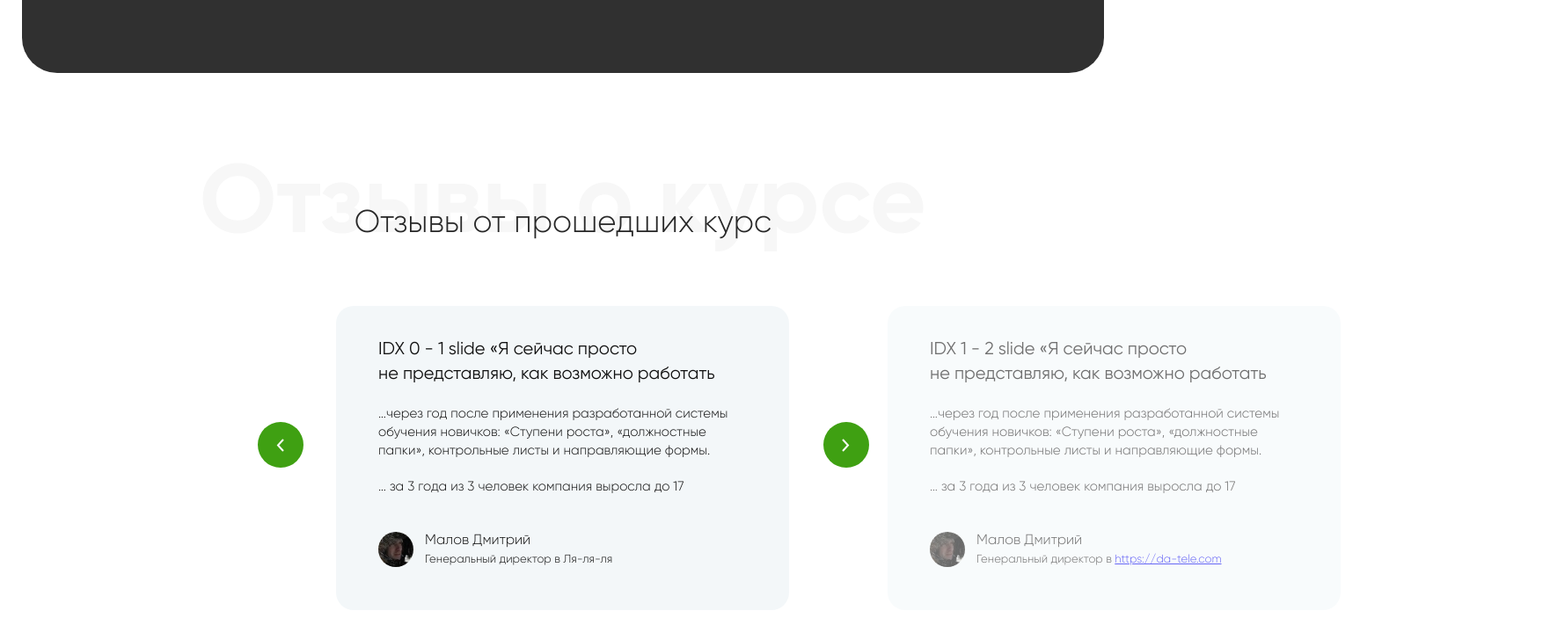
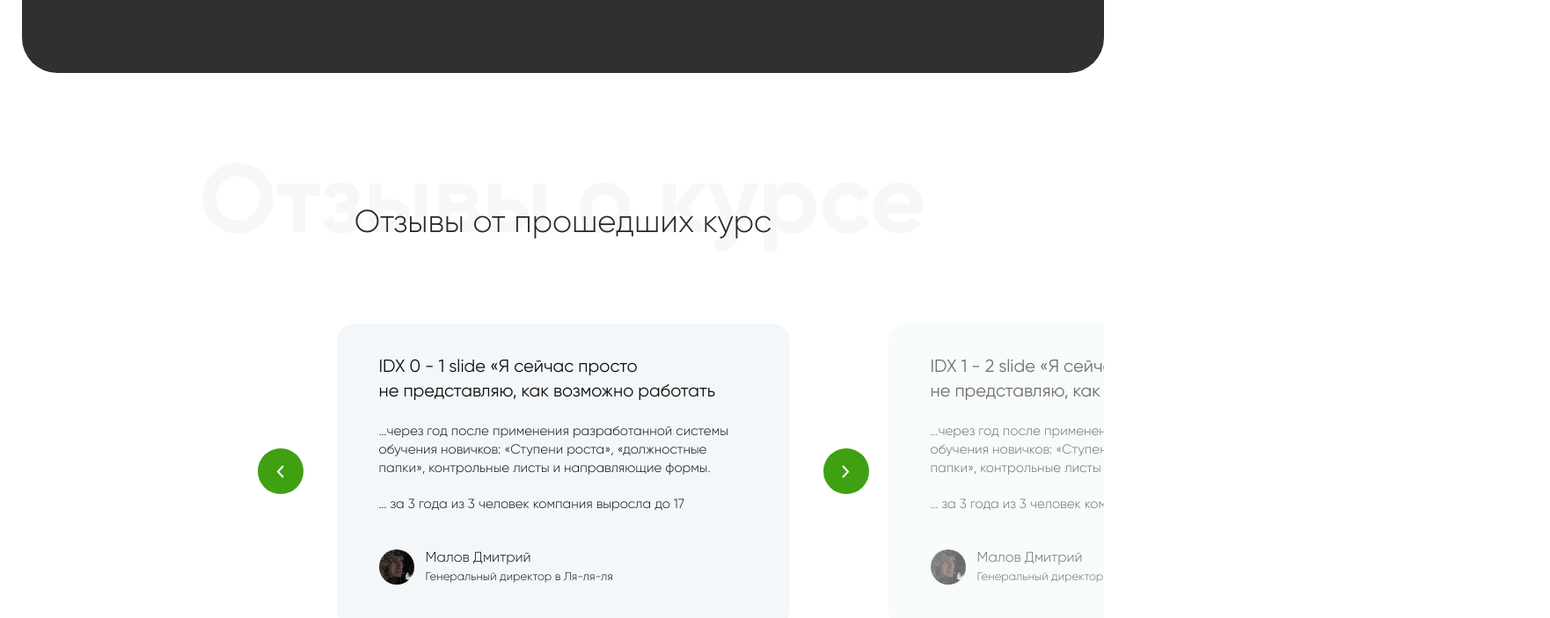
Before and after one commit to Slav4ik888/osnova-landing, a plain HTML site: page index.html in a window 1280 px wide. Both pictures are taken after a click on the element 318 px from the left and 9180 px from the top of the page. Shown: the part 8674-9377 px from the top of the page at 88% size, 1762 px wide, since content can reach past the window. Drawn offline with Linux system fonts and the light colour scheme.

Commit message:
fix 11 section slider

```diff
--- a/css/section11.css
+++ b/css/section11.css
@@ -32,12 +32,12 @@
 }
 .s11-lister-left {
   position: absolute;
-  top: calc(50% - 26px);
+  top: calc(50% - 56px);
   left: calc(50% - (515px / 2) - 64px - 26px);
 }
 .s11-lister-right {
   position: absolute;
-  top: calc(50% - 26px);
+  top: calc(50% - 56px);
   left: calc(50% + (515px / 2) + 64px - 26px);
 }
 
@@ -45,18 +45,15 @@
 .s11-slider-box {
   position: relative;
   height: 400px;
+  overflow-x: hidden;
+  margin-top: 60px;
 }
 
 .s11-slider {
-  position: absolute;
-  top: 40px;
-  left: calc((1770px - 1230px) / 2 * (-1));
   display: flex;
   align-items: center;
-  /* justify-content: space-between; */
-  width: 1770px;
+  width: 100%;
   height: 350px;
-  overflow-x: hidden;
 }
 
 .s11-slide {
--- a/css/section9.css
+++ b/css/section9.css
@@ -11,6 +11,7 @@
   position: absolute;
   bottom: 0px;
   left: 0px;
+  max-width: 100%;
   z-index: 10;
 }
 
--- a/index.html
+++ b/index.html
@@ -615,7 +615,7 @@
   </div>
 
 
-  <div class=" section8">
+  <div class="container section8">
     <div class="s8-rectangle"></div>
     <div class="title-cnt">
       <div class="title-substrate colorEDF3F5">Состав курса</div>
@@ -735,6 +735,9 @@
     </div>
   </div>
 
+
+
+
   <div class="container" style="height: 100px">
   </div>
 
@@ -742,5 +745,5 @@
 </html>
 
 <!--
-  git add . && git commit -m "end 11 section" && git push origin master
+  git add . && git commit -m "fix 11 section slider" && git push origin master
  -->
--- /dev/null
+++ b/scripts/slides/calculates.js
@@ -0,0 +1,25 @@
+import { MAIN_SLIDE_WITH_SPACE_WIDTH, SLIDE_LENGTH, SPACE_BETWEEN, MAX_WIDTH, CLIENT_WIDTH, slidesCount, cl } from './config.js';
+console.log('MAIN_SLIDE_WITH_SPACE_WIDTH: ', MAIN_SLIDE_WITH_SPACE_WIDTH);
+
+
+export const getShiftLeft = () => {
+
+  let marginLeft = ``;
+  let width = ``;
+
+
+  if (CLIENT_WIDTH >= MAX_WIDTH) { // 1333 > 1230
+    const remainderForOneSide = (MAX_WIDTH - MAIN_SLIDE_WITH_SPACE_WIDTH) / 2; // 1230 - 851 = 379 / 2 = 190
+    const shift = SLIDE_LENGTH - remainderForOneSide; // 515 - 190
+
+    marginLeft = (-1) * shift + `px`;
+    width      = `calc(100% + ${shift}px)`;
+  }
+  else { // < 1230
+    const remainderForOneSide = (CLIENT_WIDTH - MAIN_SLIDE_WITH_SPACE_WIDTH) / 2 + SPACE_BETWEEN;
+    marginLeft = remainderForOneSide + `px`;
+    width      = `100%`;
+  }
+
+  return { marginLeft, width };
+};
--- a/scripts/slides/config.js
+++ b/scripts/slides/config.js
@@ -1,12 +1,20 @@
 import data from './data.js';
 
-export const slidesCount = data.length;
+export const slidesCount   = data.length;
+export const SLIDE_LENGTH  = 515;
+export const SPACE_BETWEEN = 112;
+export const SLIDE_WITH_SPACE_LENGTH     = SLIDE_LENGTH + SPACE_BETWEEN;
+export const MAIN_SLIDE_WITH_SPACE_WIDTH = SLIDE_LENGTH + SPACE_BETWEEN * 2;
 
-export const SLIDE_LENGTH = 627;
+export const MAX_WIDTH           = 1230;
+export const CLIENT_WIDTH        = document.documentElement.clientWidth;
+export const START_SLIDE         = CLIENT_WIDTH >= MAX_WIDTH ? 1 : 0;
+export const START_ACTIVE_LENGTH = CLIENT_WIDTH >= MAX_WIDTH ? SLIDE_WITH_SPACE_LENGTH : 0;
+
 /**
  * Расстояние в px для прокрутки до последнего слайда
  */
-export const LAST_SLIDE_LENGTH = (() => -SLIDE_LENGTH * (slidesCount - 1 - 1))();
+export const LAST_SLIDE_LENGTH = (-1) * SLIDE_WITH_SPACE_LENGTH * (slidesCount - 1 - START_SLIDE);
 
 export const cl = {
   slider   : `s11-slider`,
--- a/scripts/slides/index.js
+++ b/scripts/slides/index.js
@@ -1,31 +1,16 @@
-import getSlideHTML from './get-slide-html.js';
-import displaySlides from './display-slides.js';
-import data from './data.js';
 import { getNode, getNodes } from '../utils/display/index.js';
-import { SLIDE_LENGTH, LAST_SLIDE_LENGTH, slidesCount, cl } from './config.js';
+import { START_ACTIVE_LENGTH, START_SLIDE, SLIDE_WITH_SPACE_LENGTH, LAST_SLIDE_LENGTH, slidesCount, cl } from './config.js';
+import { disabled } from './disabled.js';
 import shiftSlides from './shift-slides.js';
-import { disabled } from './disabled.js';
+import initialize from './initialize.js';
 
-// INITIALIZE
 
 let
-  actSlideIdx = 1,
+  actSlideIdx = START_SLIDE,
   actLength   = 0;
 
-const $slider = getNode(`.${cl.slider}`);
-const slides = data?.map(item => getSlideHTML(item));
 
-const order = {
-  // prev   : 2,
-  first  : 0,
-  second : 1,
-  third  : 2,
-  // next   : 0
-};
-
-displaySlides($slider, slides, order);
-disabled(1, `remove`);
-
+initialize();
 const $allSlides = getNodes(`.${cl.slide}`);
 
 // LISTENER
@@ -40,13 +25,12 @@ $fbRightBtn.addEventListener(`click`, changeSlides);
 
 
 function changeSlides(e) {
-  let
-    direction = ``,
+  const
+    left = e.target.closest(`#left`),
     lastIdx = actSlideIdx;
 
 
-  if (e.target.closest(`#left`)) {
-    direction = `left`;
+  if (left) {
     actSlideIdx--;
 
     if (actSlideIdx < 0) {
@@ -54,19 +38,18 @@ function changeSlides(e) {
       actLength = LAST_SLIDE_LENGTH;
     }
     else {
-      actLength += SLIDE_LENGTH;
+      actLength += SLIDE_WITH_SPACE_LENGTH;
     }
   }
   else if (e.target.closest(`#right`)) {
-    direction = `right`;
     actSlideIdx++;
 
     if (actSlideIdx === slidesCount) {
       actSlideIdx = 0;
-      actLength = SLIDE_LENGTH;
+      actLength = START_ACTIVE_LENGTH;
     }
     else {
-      actLength -= SLIDE_LENGTH;
+      actLength -= SLIDE_WITH_SPACE_LENGTH;
     }
   }
 
--- /dev/null
+++ b/scripts/slides/initialize.js
@@ -0,0 +1,21 @@
+import { getNode } from '../utils/display/index.js';
+import getSlideHTML from './get-slide-html.js';
+import displaySlides from './display-slides.js';
+import data from './data.js';
+import { disabled } from './disabled.js';
+import { START_SLIDE, cl } from './config.js';
+import { getShiftLeft } from './calculates.js';
+
+
+export default function initialize() {
+
+  const $slider = getNode(`.${cl.slider}`);
+  const { marginLeft, width } = getShiftLeft();
+  $slider.style.width      = width;
+  $slider.style.marginLeft = marginLeft;
+
+  const slides = data?.map(item => getSlideHTML(item));
+
+  displaySlides($slider, slides);
+  disabled(START_SLIDE, `remove`);
+}
```
Also changed, not shown: scripts/slides/display-slides.js (+3 -6 lines).
